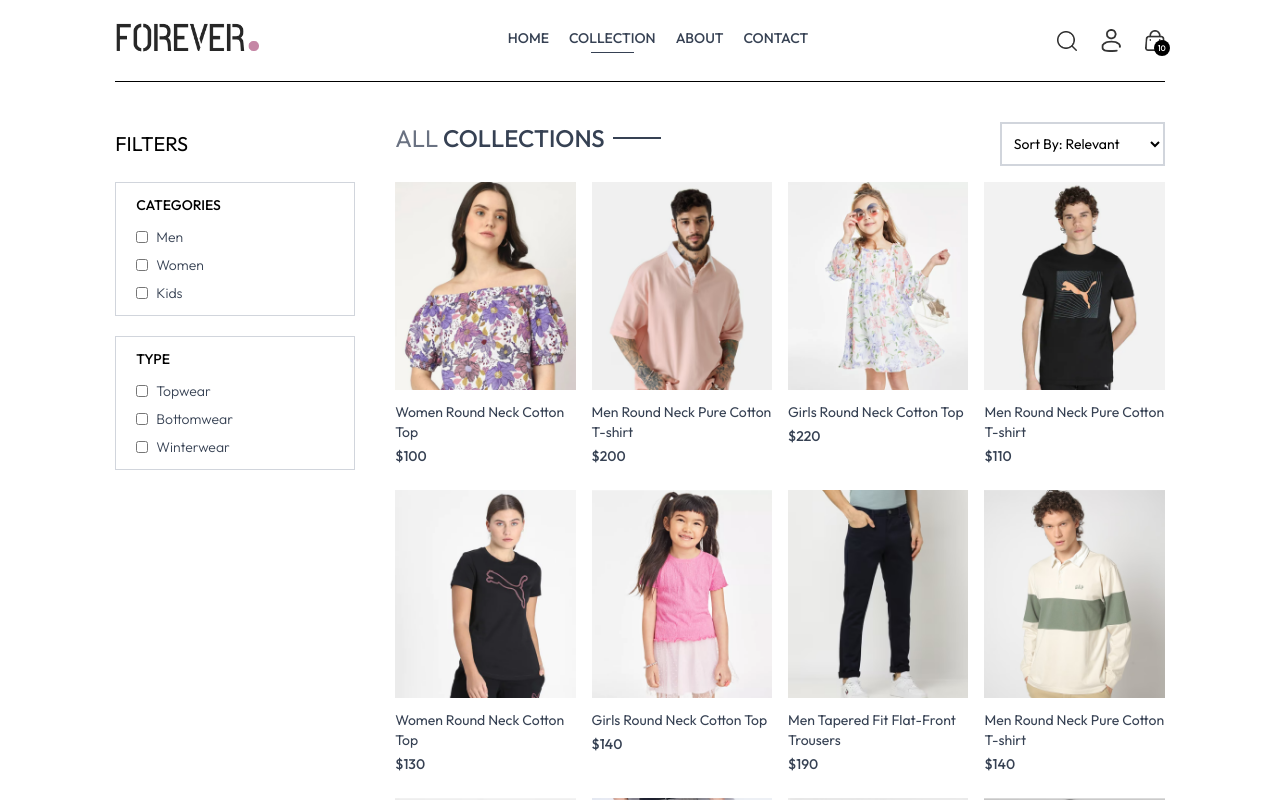
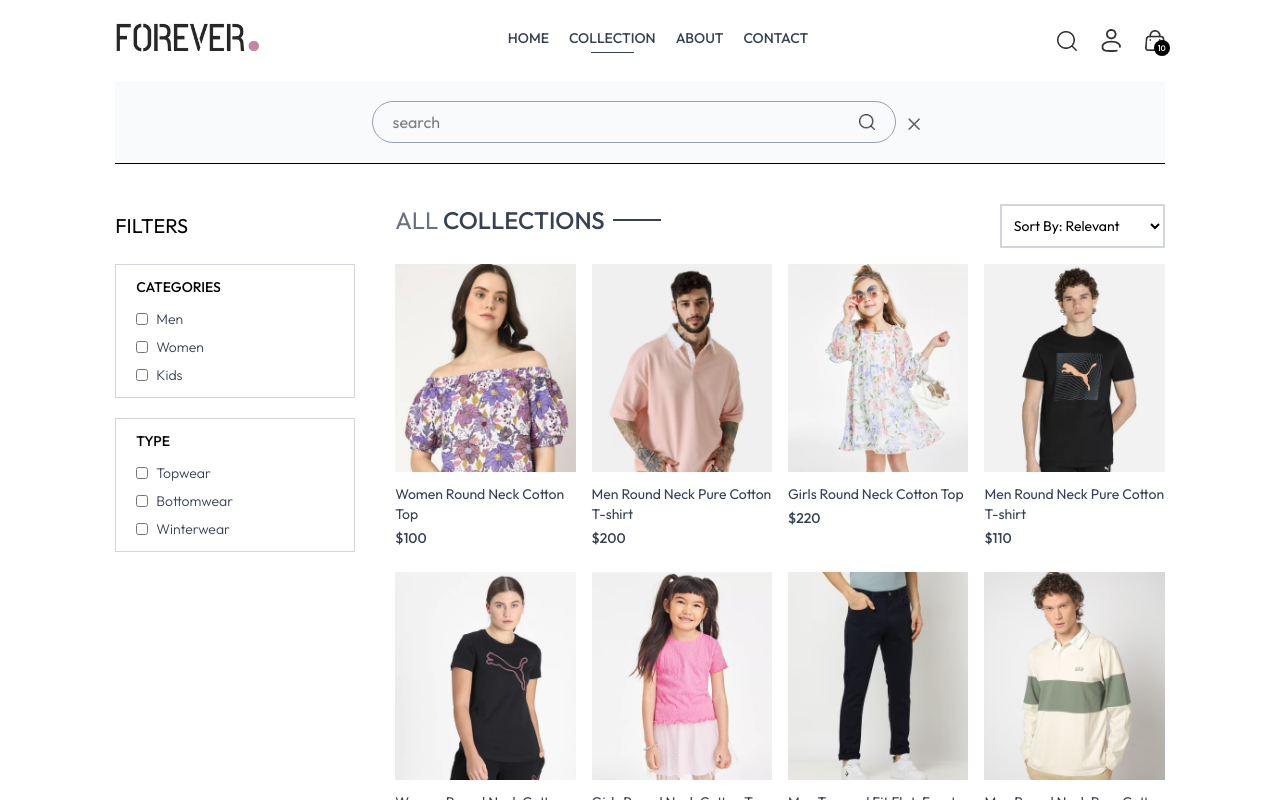
Before and after one commit to tanya-pvt2005/ecommerce-app, a React (Vite) app in the folder frontend/: page /collection in a window 1280 px wide. Both pictures are taken after a click on the picture 1066 px from the left and 40 px from the top of the page. Shown: the top 800 px of the page. Built offline with nearby package versions, Linux system fonts and the light colour scheme.

Commit message:
Collection and Search Bar completed

```diff
--- a/frontend/src/App.jsx
+++ b/frontend/src/App.jsx
@@ -11,6 +11,7 @@
 import Orders from './pages/Orders'
 import Navbar from './components/Navbar'
 import Footer from './components/Footer'
+import Searchbar from './components/Searchbar'
 
 
 const App = () => {
@@ -19,6 +20,7 @@
 
     <div className='px-4 sm:px-[5vw] md:px-[7vw] lg:px-[9vw]'>
       <Navbar/>
+      <Searchbar/>
       <Routes>
         <Route path='/' element = {<Home/>}/>
         <Route path='/collection' element = {<Collection/>}/>
--- a/frontend/src/components/Navbar.jsx
+++ b/frontend/src/components/Navbar.jsx
@@ -1,12 +1,13 @@
-import React from 'react'
+import React, { useContext } from 'react'
 import { Link, NavLink } from 'react-router-dom'
 import { assets } from "../assets/frontend_assets/assets"
 import { useState } from 'react'
+import { ShopContext } from '../context/ShopContext'
 
 const Navbar = () => {
     //state var for sidebar
     const [visible, setVisible] = useState(false)
-
+    const {showSearch, setShowSearch} = useContext(ShopContext)
     return (
         <div>
             <div className='flex items-center justify-between py-5 font-medium'>
@@ -37,7 +38,7 @@
 
                 <div className='flex items-center gap-6'>
                     {/* search, profile, cart */}
-                    <img src={assets.search_icon} className='w-5 cursor-pointer'></img>
+                    <img src={assets.search_icon} className='w-5 cursor-pointer' onClick={()=>setShowSearch(!showSearch)}></img>
 
                     {/* group marks element as parent for group hover/ group focus-states. This is done for dropdown menu */}
                     <div className='group relative'>
--- /dev/null
+++ b/frontend/src/components/Searchbar.jsx
@@ -0,0 +1,35 @@
+import React, { useContext, useEffect, useState } from 'react'
+import { ShopContext } from '../context/ShopContext'
+import { assets } from '../assets/frontend_assets/assets'
+import { useLocation } from 'react-router-dom'
+
+const Searchbar = () => {
+
+    const {search, setSearch, showSearch, setShowSearch}  = useContext(ShopContext)
+    const [visible, setVisible] = useState(false)
+    //only to show it in one location: Collections page => useLocation hook; using location hook, u can get the path of url
+    const location = useLocation();
+
+    useEffect(()=>{
+        // console.log(location.pathname)
+        if(location.pathname.includes('collection')){
+            setVisible(true);
+        }else{
+            setVisible(false)
+        }
+    },[location])
+
+
+    //showSearch - understood, visibile: from location, if only in collections page
+  return showSearch && visible? (
+    <div className = 'bg-gray-50 text-center'>
+      <div className="inline-flex items-center justify-center border border-gray-400 px-5 py-2 my-5 mx-3 rounded-full w-3/4 sm:w-1/2">
+        <input value={search} onChange={(e)=>setSearch(e.target.value)} className='flex-1 outline-none bg-inherit text-small' type="text" placeholder='search'></input>
+        <img src={assets.search_icon} className='w-4'></img>
+      </div>
+      <img src={assets.cross_icon} className='inline w-3 cursor-pointer' onClick={()=>setShowSearch(false)}></img>
+    </div>
+  ):null
+}
+
+export default Searchbar
--- a/frontend/src/context/ShopContext.jsx
+++ b/frontend/src/context/ShopContext.jsx
@@ -1,4 +1,4 @@
-import { createContext } from "react";
+import { createContext, useState } from "react";
 import { products } from "../assets/frontend_assets/assets";
 
 //Context lets you share data globally across your component tree without passing props manually at every level.
@@ -10,9 +10,11 @@
 
     const currency = '$'
     const delivery_fee = 10
+    const [search, setSearch] = useState("")
+    const [showSearch, setShowSearch] = useState(false)
 
     const value = {
-        products, currency, delivery_fee
+        products, currency, delivery_fee, search, setSearch, showSearch, setShowSearch
 
     }
     return (
--- a/frontend/src/pages/Collection.jsx
+++ b/frontend/src/pages/Collection.jsx
@@ -7,7 +7,7 @@
 const Collection = () => {
 
   //first we need data of all products
-  const {products} = useContext(ShopContext);
+  const {products, search, showSearch} = useContext(ShopContext);
   const [showFilter, setShowFilter] = useState(false)
   // for mapping filtered products in webpage
   const [filterPdts, setFilterPdts] = useState([])
@@ -49,8 +49,13 @@
 
 
   //using category and subcategory variables => create one filter
+  // also Filter products based on search query
   const applyFilter = () =>{
     let productsCopy = products.slice()
+    if(showSearch && search){
+      //use search to filter pdts
+      productsCopy = productsCopy.filter(item=> item.name.toLowerCase().includes(search.toLowerCase()))
+    }
     if(category.length>0){
       //selected any category: added in category state
       productsCopy = productsCopy.filter(item=> category.includes(item.category))
@@ -62,12 +67,10 @@
     setFilterPdts(productsCopy)
   }
 
-
-
   //useEffect for filter
   useEffect(()=>{
     applyFilter();
-  },[category, subCategory])
+  },[category, subCategory, search, showSearch])
 
 
   //Sorting Products
@@ -91,7 +94,13 @@
     sortPdts()
   },[sortType])
 
+
+
+
+
+
   return (
+
     <div className='flex flex-col sm:flex-row gap-1 sm:gap-10 pt-10 border-t'>
 
       {/* filter options */}
--- a/frontend/src/pages/Product.jsx
+++ b/frontend/src/pages/Product.jsx
@@ -1,6 +1,8 @@
 import React from 'react'
 
 const Product = () => {
+
+  //get product id
   return (
     <div>
 
```
